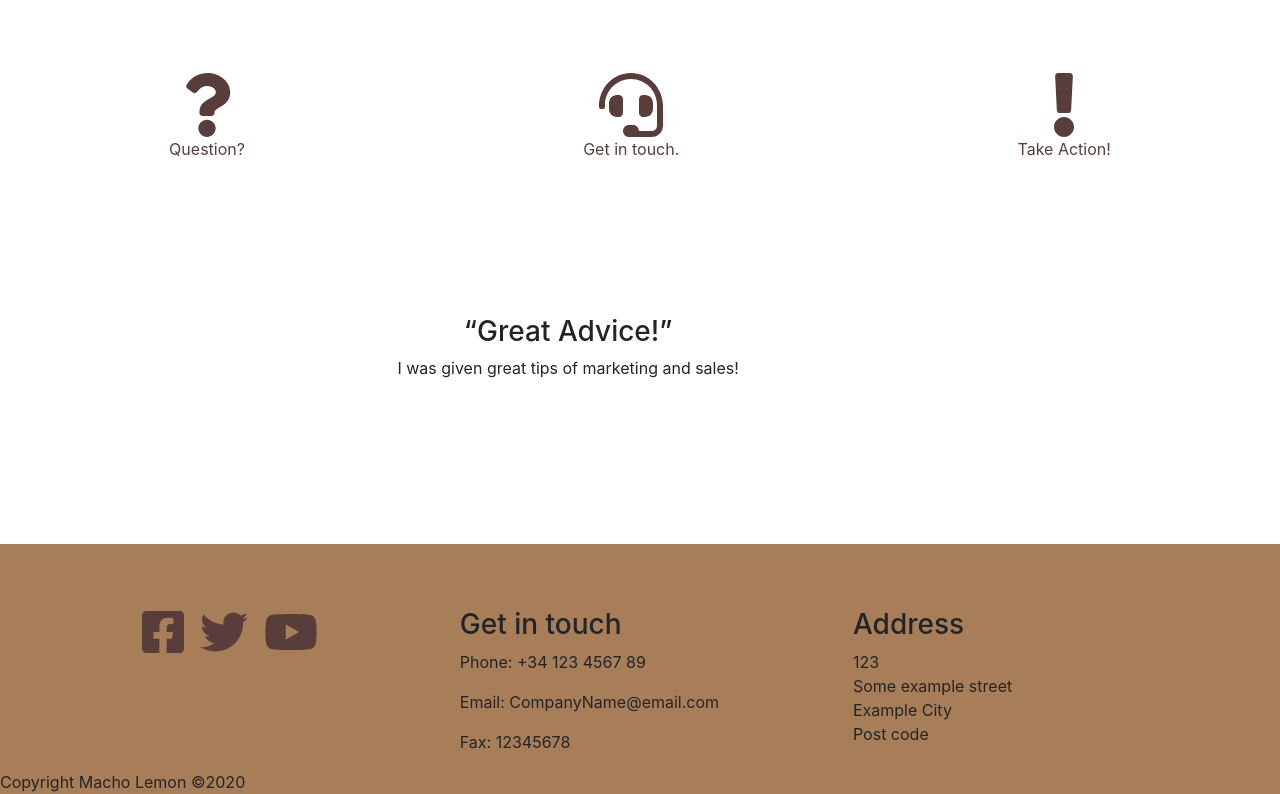
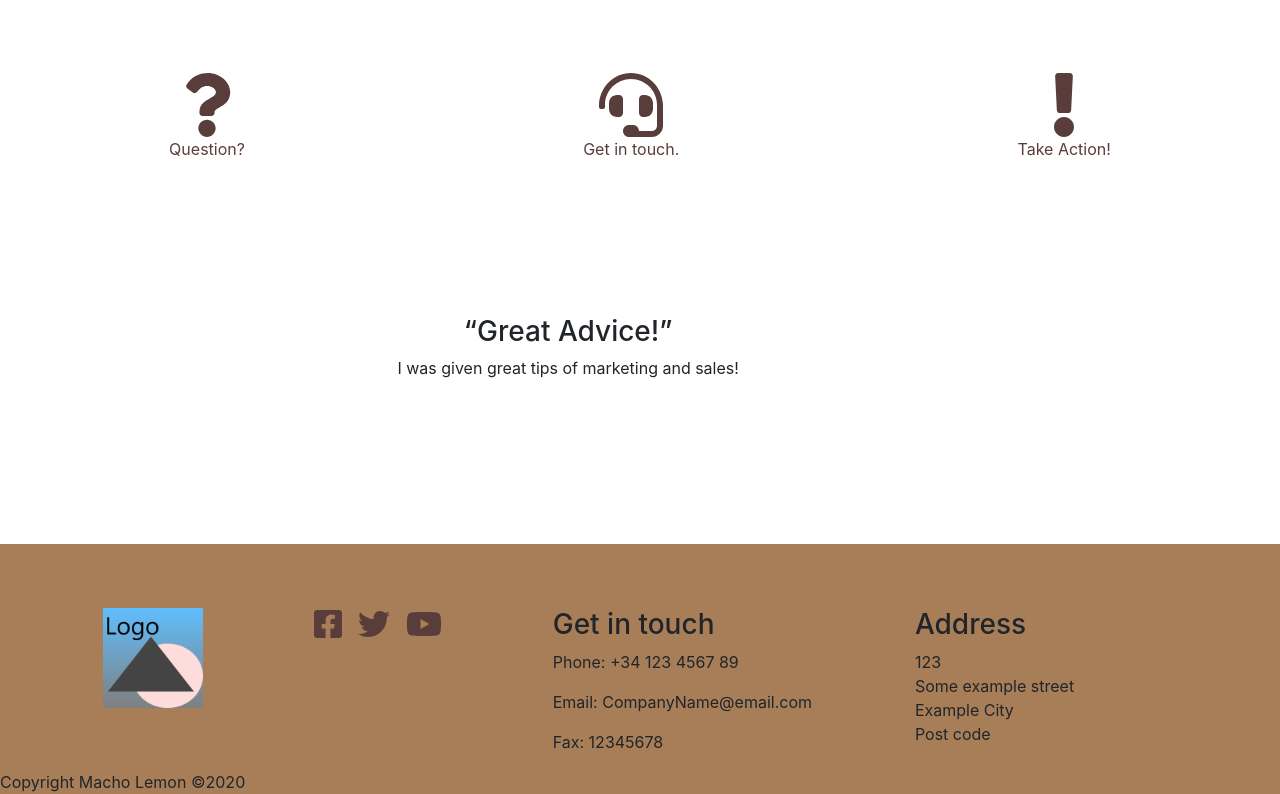
Before and after one commit to MartinGras95/macho_simple_1, a Gatsby site: page / in a window 1280 px wide. Shown: the part 726-1520 px from the top of the page. Built offline with nearby package versions, Linux system fonts and the light colour scheme; Gatsby itself is replaced by a stand-in of ours.

Commit message:
logo in footer

```diff
--- a/gatsby-config.js
+++ b/gatsby-config.js
@@ -3,6 +3,8 @@
  *
  * See: https://www.gatsbyjs.org/docs/gatsby-config/
  */
+
+const path = require(`path`)
 
 module.exports = {
 
@@ -16,6 +18,14 @@ module.exports = {
 
   plugins: [
     'gatsby-plugin-sass',
-    `gatsby-plugin-smoothscroll`
+    `gatsby-plugin-smoothscroll`,
+    `gatsby-transformer-sharp`,
+    `gatsby-plugin-sharp`,
+    {
+      resolve: `gatsby-source-filesystem`,
+      options: {
+        path: `${__dirname}/src/`,
+      },
+    },
   ]
 }
--- a/package.json
+++ b/package.json
@@ -21,9 +21,13 @@
     "bootstrap": "^4.4.1",
     "emailjs-com": "^2.4.1",
     "gatsby": "^2.19.45",
+    "gatsby-image": "^2.3.1",
     "gatsby-plugin-anchor-links": "^1.1.1",
     "gatsby-plugin-sass": "^2.2.0",
+    "gatsby-plugin-sharp": "^2.5.3",
     "gatsby-plugin-smoothscroll": "^1.1.0",
+    "gatsby-source-filesystem": "^2.2.2",
+    "gatsby-transformer-sharp": "^2.4.2",
     "node-sass": "^4.13.1",
     "react": "^16.12.0",
     "react-anchor-link-smooth-scroll": "^1.0.12",
--- a/src/components/footer.js
+++ b/src/components/footer.js
@@ -5,10 +5,11 @@ import {useStaticQuery} from 'gatsby'
 import footerStyles from "../styles/footer.module.scss"
 import { FontAwesomeIcon } from '@fortawesome/react-fontawesome'
 import { faFacebookSquare, faTwitter, faYoutube } from '@fortawesome/free-brands-svg-icons'
+import Img from "gatsby-image"
 
-const facebookIcon = <FontAwesomeIcon icon={faFacebookSquare} size="3x" />
-const twitterIcon = <FontAwesomeIcon icon={faTwitter} size="3x" />
-const youtubeIcon = <FontAwesomeIcon icon={faYoutube} size="3x" />
+const facebookIcon = <FontAwesomeIcon icon={faFacebookSquare} size="2x" />
+const twitterIcon = <FontAwesomeIcon icon={faTwitter} size="2x" />
+const youtubeIcon = <FontAwesomeIcon icon={faYoutube} size="2x" />
 
 
 const Footer = () => {
@@ -22,12 +23,24 @@ const Footer = () => {
                 fax
             }
         }
+        file(relativePath: {eq: "images/logo.png"}) {
+            id
+            childImageSharp {
+              fixed(width: 100) {
+                ...GatsbyImageSharpFixed
+              }
+            }
+          }
     }
 `)
 
     return (
         <footer id="footer" className={footerStyles.container}>
             <div className={footerStyles.content}>
+            <Img
+                fixed={data.file.childImageSharp.fixed}
+                alt="Company Logo"
+            />
                 <div className={footerStyles.icons}>
                     <p className={footerStyles.icon}>{facebookIcon}</p>
                     <p className={footerStyles.icon}>{twitterIcon}</p>
```
Also changed, not shown: src/images/logo.png (added), 1 other file.
